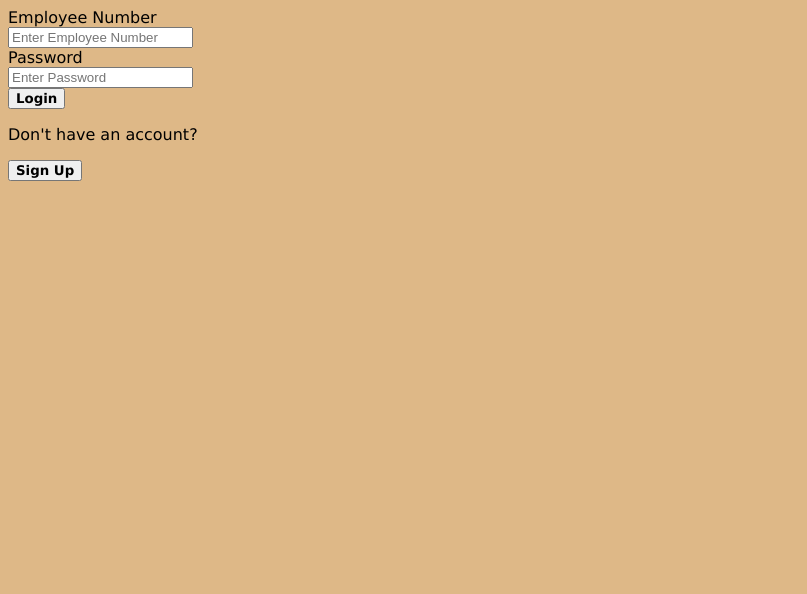
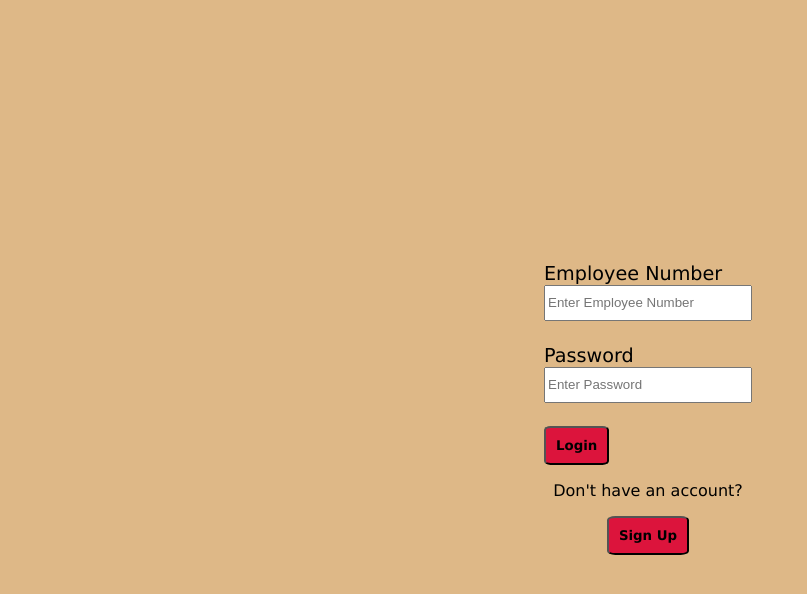
Before and after one commit to patrob787/handschef, a React (Create React App) app in the folder client/: page / in a window 1280 px wide. Shown: the top 594 px of the page, without its empty margins (0-807 px from the left). Built offline with nearby package versions, Linux system fonts and the light colour scheme; no server answers.

Commit message:
login CSS tightened up

```diff
--- a/client/src/components/App.css
+++ b/client/src/components/App.css
@@ -22,6 +22,31 @@
     height: 10vh;
     background-color: darkseagreen;
     /* border: 2px solid black; */
+}
+
+.login-form button {
+    padding: 10px;
+    background-color: crimson;
+    border-radius: 10%;
+}
+
+.login-form {
+    font-size: larger;
+}
+
+.login-form input {
+    height: 30px;
+    width: 200px;
+}
+
+.signup {
+    text-align: center;
+}
+
+.signup button {
+    padding: 10px;
+    background-color: crimson;
+    border-radius: 10%;
 }
 
 .header-container {
--- a/client/src/components/Login.js
+++ b/client/src/components/Login.js
@@ -10,16 +10,16 @@
     }
 
   return (
-    <div>
-        <div>
+    <div className="login-container">
+        <div className="login-form">
             { displayLogin ? <LoginForm onLogin={onLogin} /> : <SignUpForm onSignup={onDisplayClick} /> }
         </div>
         { displayLogin ?
-            <div>
+            <div className="signup">
                 <p>Don't have an account?</p>
                 <button onClick={onDisplayClick}>Sign Up</button>
             </div> :
-            <div>
+            <div className="signup">
                 <p>Already have an account?</p>
                 <button onClick={onDisplayClick}>Back to Login</button>
             </div>
--- a/client/src/components/LoginForm.js
+++ b/client/src/components/LoginForm.js
@@ -25,9 +25,9 @@
     return (
         <form onSubmit={onSubmit}>
             <label>Employee Number</label><br></br>
-            <input type="text" placeholder="Enter Employee Number" value={number} onChange={(e) => setNumber(e.target.value)} /><br></br>
+            <input type="text" placeholder="Enter Employee Number" value={number} onChange={(e) => setNumber(e.target.value)} /><br></br><br></br>
             <label>Password</label><br></br>
-            <input type="text" placeholder="Enter Password" value={password} onChange={(e) => setPassword(e.target.value)} /><br></br>
+            <input type="text" placeholder="Enter Password" value={password} onChange={(e) => setPassword(e.target.value)} /><br></br><br></br>
             <button>Login</button>
         </form>
     )
--- a/client/src/components/SignUpForm.js
+++ b/client/src/components/SignUpForm.js
@@ -57,7 +57,7 @@
                 placeholder='first name'
                 value={first}
                 onChange={(e) => {setFirst(e.target.value)}}
-            /><br></br>
+            /><br></br><br></br>
 
             <label>Last Name</label><br></br>
             <input
@@ -65,7 +65,7 @@
                 placeholder='last name'
                 value={last}
                 onChange={(e) => {setLast(e.target.value)}}
-            /><br></br>
+            /><br></br><br></br>
 
             <label>Set Employee Number</label><br></br>
             <input
@@ -73,7 +73,7 @@
                 placeholder='Enter a six digit number'
                 value={empNum}
                 onChange={(e) => {setEmpNum(e.target.value)}}
-            /><br></br>
+            /><br></br><br></br>
 
             <label>Confirm Employee Number</label><br></br>
             <input
@@ -81,7 +81,7 @@
                 placeholder='Re-Enter same six digit number'
                 value={empConfirm}
                 onChange={(e) => {setEmpConfirm(e.target.value)}}
-            /><br></br>
+            /><br></br><br></br>
 
             <label>Set Password</label><br></br>
             <input
@@ -89,7 +89,7 @@
                 placeholder='Enter Password'
                 value={password}
                 onChange={(e) => {setPassword(e.target.value)}}
-            /><br></br>
+            /><br></br><br></br>
 
             <label>Confirm Password</label><br></br>
             <input
@@ -97,7 +97,7 @@
                 placeholder='Re-enter Password'
                 value={passwordConfirm}
                 onChange={(e) => {setPasswordConfirm(e.target.value)}}
-            /><br></br>
+            /><br></br><br></br>
 
             <button>Submit</button><br></br><br></br>
 
```
